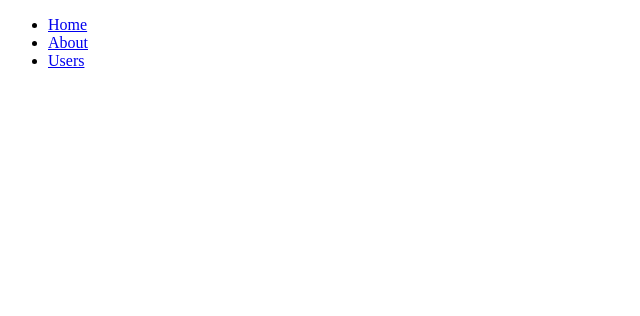
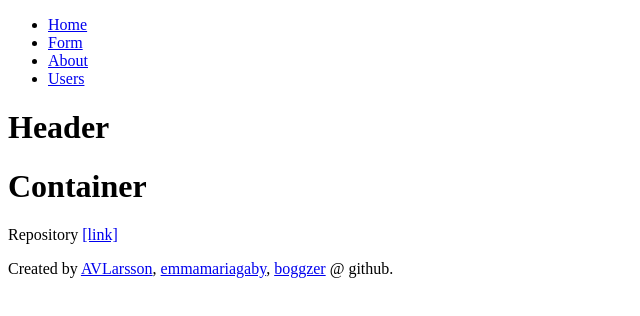
Before and after one commit to emmamariagaby/dawg-finder, a React app: page /Form in a window 1280 px wide. Shown: the top 316 px of the page, without its empty margins (0-640 px from the left). Built offline with nearby package versions, Linux system fonts and the light colour scheme.

Commit message:
FormScreen done!

```diff
--- /dev/null
+++ b/src/components/screens/FormScreen.tsx
@@ -0,0 +1,32 @@
+import * as React from 'react';
+
+import Header from "../Header";
+import Container from "../Container";
+import Form from "../Form";
+import Button from "../Button";
+import Footer from "../Footer";
+
+ /**
+ * Form kommer fram när containern är färdig. Just nu syns inte form alls om man inte flyttar den ut ur "container"
+ *
+ */
+class FormScreen extends React.Component {
+render() {
+    return(
+        <>
+        <Header />
+        <Container>
+            <Form />
+            <Button />
+            <Button />
+            <Button />
+        </Container>
+        <Footer />
+        </>
+    );
+}
+
+
+};
+
+export default FormScreen;
--- a/src/index.tsx
+++ b/src/index.tsx
@@ -9,6 +9,7 @@ import {
 
 import Header from "./components/Header";
 import Home from "./components/screens/Home";
+import FormScreen from "./components/screens/FormScreen";
 import Footer from "./components/Footer";
 import Option from "./components/Option";
 import Form from "./components/Form";
@@ -25,6 +26,9 @@ ReactDOM.render(
             <li>
               <Link to="/Home">Home</Link>
             </li>
+             <li>
+              <Link to="/Form">Form</Link>
+            </li>
             <li>
               <Link to="/resultContainer">About</Link>
             </li>
@@ -40,6 +44,9 @@ ReactDOM.render(
           <Route path="/Home">
             <Home />
           </Route>
+           <Route path="/Form">
+            <FormScreen />
+          </Route>
           <Route path="/resultContainer">
             <ResultsContainer result="sällskap" />
           </Route>
@@ -50,34 +57,5 @@ ReactDOM.render(
       </div>
     </Router>,
 
-
-
-    // <>
-    //     <Header />
-    //     <Option />
-    //     <Form />
-    //     <Button />
-    //     <Container />
-    //     <ResultsContainer result="sällskap" />
-    //     <Footer />
-    // </>,
     document.getElementById("root")
 );
-
-
-
-// import * as React from "react";
-// import { BrowserRouter, Route } from "react-router-dom";
-// import Form from "./components/Form";
-// import ResultsContanier from "./components/ResultsContainer";
-
-// const ResultRouter: React.FC = () =>{
-//     return (
-//         <BrowserRouter>
-//             <Route path="/" component={Form} />
-//             <Route path="/a" component={ResultsContanier} />
-//         </BrowserRouter>
-//     );
-// };
-
-// export default ResultRouter;
```
